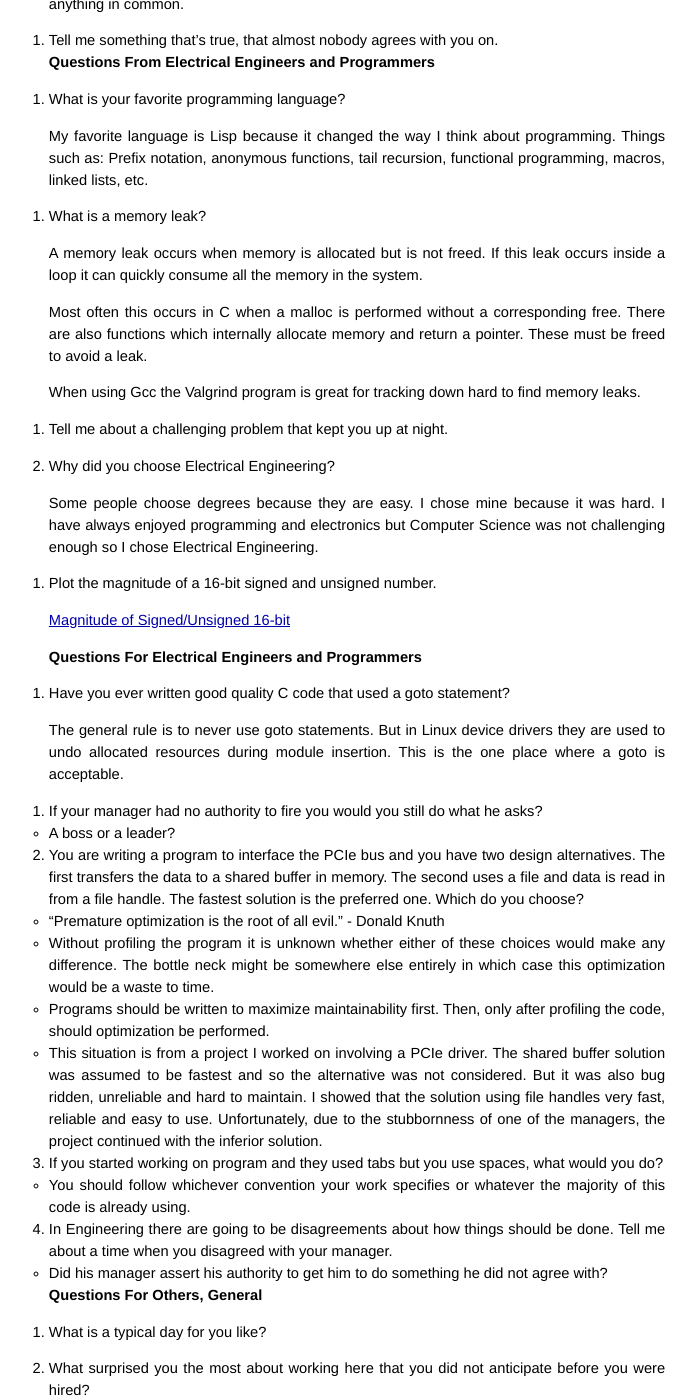
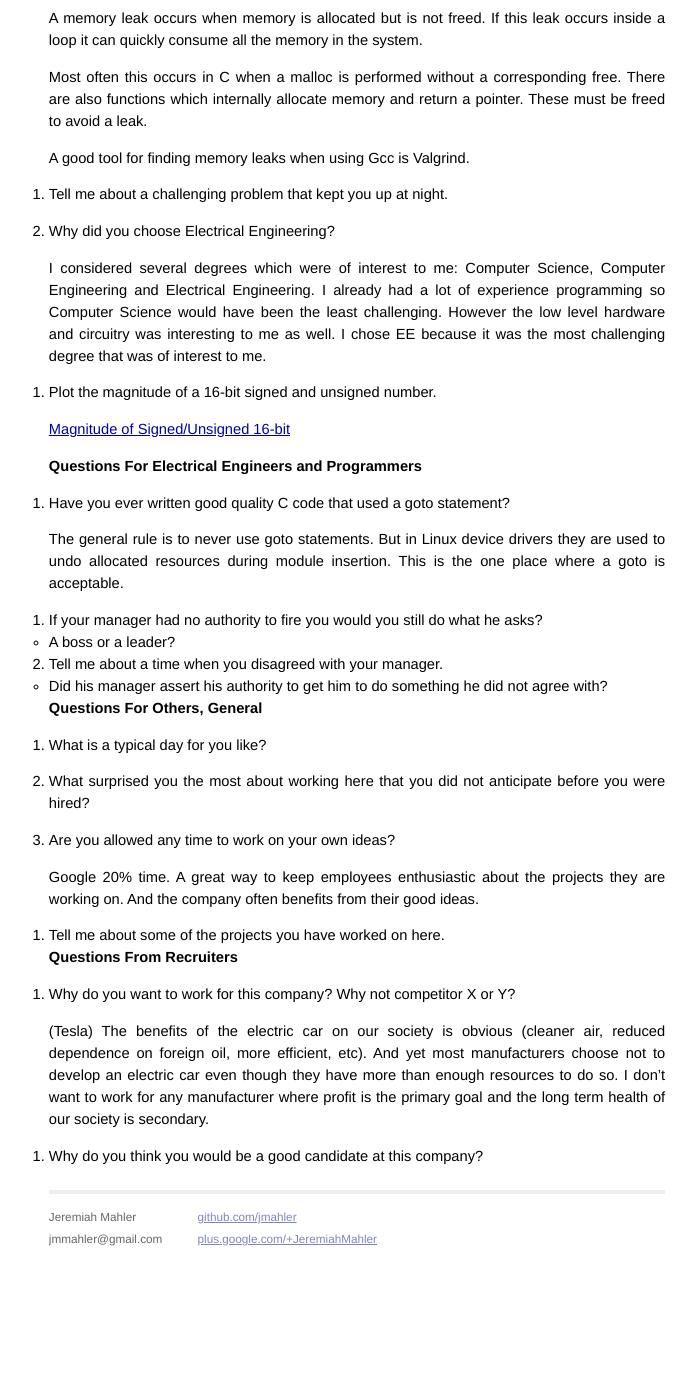
Before and after one commit to jmahler/jmahler.github.io, a Jekyll site: the page built from _posts/2014-02-22-interview_questions.md, in a window 1280 px wide and 1400 px high, scrolled down 1431 px. Shown: the whole window, without its empty margins (283-979 px from the left). Built offline with Jekyll 4.4.1, drawn with Linux system fonts in a browser that asks for light colours; Markdown is read by kramdown in place of the engine named in the settings; after the commit the page ends 2693 px from its top, so only the background shows below that; some of the changed text lies outside the part shown.

Commit message:
cleanup interview questions
Cleaned up interview questions and removes those which were too
long and hard to understand.

```diff
--- a/_posts/2014-02-22-interview_questions.md
+++ b/_posts/2014-02-22-interview_questions.md
@@ -32,18 +35,10 @@ them the freedom to do their best work.
   - Was he able to convince them without asserting his authority?
 
 1. Tell me about a time when one of your employees disagreed with you.
-  - Was he able to convince the him without asserting his authority?
+  - Was he able to convince them without asserting his authority?
 
-1. (similar) Have you ever had to force an employee to do something
-they disagreed with?
-
-1. Suppose you gave your team the task of building the fastest car in
-   the world.  And one of the requirements it that it must use a gas
-   engine.  Then your team determines that they could accomplish this
-   using a gas engine but it would only be marginally faster.  If an
-   electric motor was used it would be far faster than anything ever made.
-   How do you proceed?
-  - Is it more important to follow specs to produce the best result?
+1. (similar) Have you ever had to tell an employee to do something that
+they disagreed with you about?
 
 1. If an employee did something different than what you told them to do,
 how would you respond?
@@ -60,23 +55,15 @@ you ask?
 
 1. Tell me about a situation when you were wrong.
 
-1. Your company uses Linux and other open source software.
-What does it do to contribute back to the open source community?
-
-1. If I was hired for this position what would be the first project that
-I would work on?
-
 # Questions From Managers
 
 1. Where do you see yourself in 5 years?
-
-  (A person should have some specific goal for the future.)
+  - Should have a specific goal that they are trying to achieve.  And
+    the position being sought should aligh with that goal.
 
 1. Do you have any questions for me?
-
-  (Having lots of questions helps to show interest.)
-
-  (see Questions For Managers section)
+  - Should have lots of questions which shows an interest in the company
+    and the position.  (see "Questions For Managers" section)
 
 1. Why would you be a good candidate?
 
@@ -84,8 +71,6 @@ I would work on?
   But there are probably only a few that you are interested in.
   Describe to me your ideal candidate and I will tell you if I have
   anything in common.
-
-1. Tell me something that's true, that almost nobody agrees with you on.
 
 # Questions From Electrical Engineers and Programmers
 
@@ -107,17 +92,18 @@ I would work on?
   allocate memory and return a pointer.  These must be freed to avoid
   a leak.
 
-  When using Gcc the Valgrind program is great for tracking down
-  hard to find memory leaks.
+  A good tool for finding memory leaks when using Gcc is Valgrind.
 
 1. Tell me about a challenging problem that kept you up at night.
 
 1. Why did you choose Electrical Engineering?
 
-  Some people choose degrees because they are easy.
-  I chose mine because it was hard.
-  I have always enjoyed programming and electronics but Computer Science
-  was not challenging enough so I chose Electrical Engineering.
+  I considered several degrees which were of interest to me: Computer
+  Science, Computer Engineering and Electrical Engineering.  I already had
+  a lot of experience programming so Computer Science would have been the
+  least challenging.  However the low level hardware and circuitry was
+  interesting to me as well.  I chose EE because it was the most challenging
+  degree that was of interest to me.
 
 1. Plot the magnitude of a 16-bit signed and unsigned number.
 
@@ -136,32 +122,7 @@ I would work on?
 asks?
   - A boss or a leader?
 
-1. You are writing a program to interface the PCIe bus and you have two
-design alternatives.  The first transfers the data to a shared
-buffer in memory.  The second uses a file and data is read in from a
-file handle.  The fastest solution is the preferred one.  Which do you choose?
-  - "Premature optimization is the root of all evil." - Donald Knuth
-  - Without profiling the program it is unknown whether either of these
-  choices would make any difference.  The bottle neck might be somewhere
-  else entirely in which case this optimization would be a waste to time.
-  - Programs should be written to maximize maintainability first.
-  Then, only after profiling the code, should optimization be performed.
-  - This situation is from a project I worked on involving a PCIe driver.
-  The shared buffer solution was assumed to be fastest and so the alternative
-  was not considered.  But it was also bug ridden,
-  unreliable and hard to maintain.  I showed that the solution using
-  file handles very fast, reliable and easy to use.
-  Unfortunately, due to the stubbornness of one of the managers, the project
-  continued with the inferior solution.
-
-1. If you started working on program and they used tabs but you use spaces,
-what would you do?
-  - You should follow whichever convention your work specifies or whatever
-  the majority of this code is already using.
-
-1. In Engineering there are going to be disagreements about how things
-should be done.  Tell me about a time when you disagreed with your
-manager.
+1. Tell me about a time when you disagreed with your manager.
   - Did his manager assert his authority to get him to do something he
   did not agree with?
 
@@ -178,19 +139,7 @@ not anticipate before you were hired?
   about the projects they are working on.  And the company often
   benefits from their good ideas.
 
-1. One of your coworkers is not very nice to most people.
-And his criticism towards you is especially harsh.
-Tonight is your three year anniversary with your wife and you have
-reservations at an expensive restaurant.
-As you are leaving work you over hear your "favorite" employee struggling
-with a problem.  And it happens to be on a topic you know very well.<br>
-Do you stop and help or do you leave for dinner?
-  - It is tempting to want to punish those who have unjustifiably punished you
-  but this is always a no win situation.
-  - Stopping to help would be a nice gesture which could help mend the
-  relationship.
-  - If it appears that the problem will take some time to resolve you could
-  offer to meet with him in the morning, so you won't be late for dinner.
+1. Tell me about some of the projects you have worked on here.
 
 # Questions From Recruiters
 
```
Also changed, not shown: other parts of _posts/2014-02-22-interview_questions.md (+3 -0 lines).
